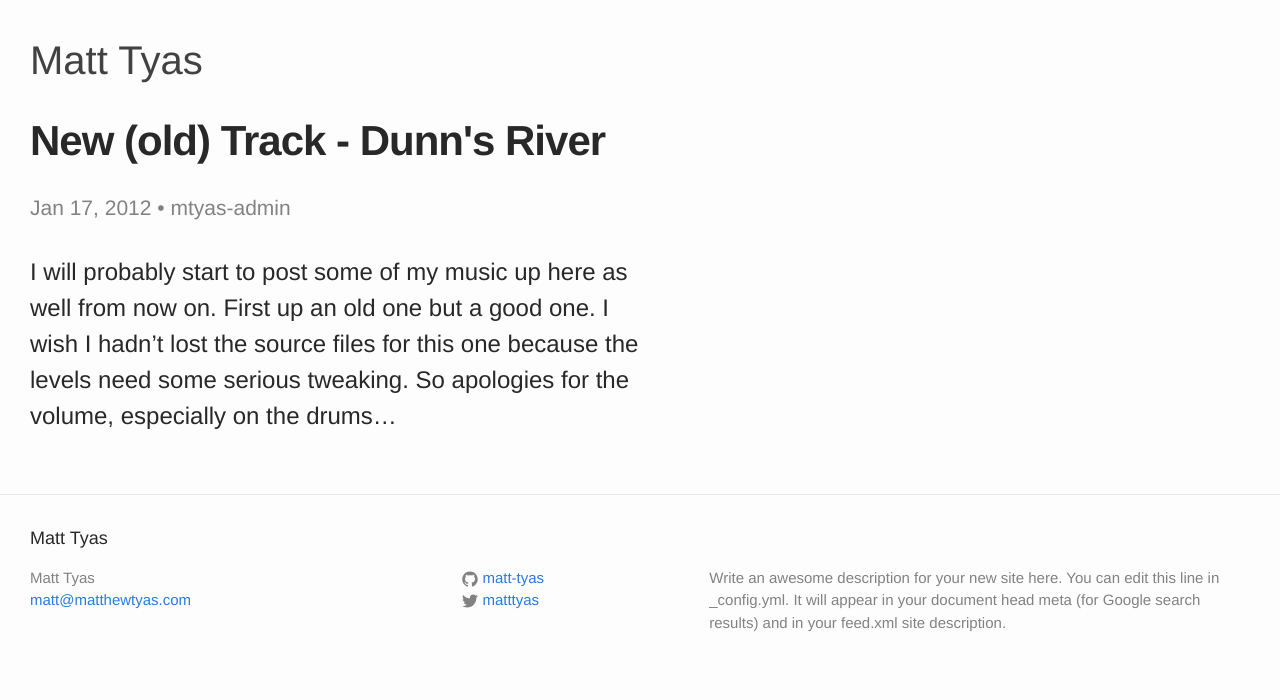
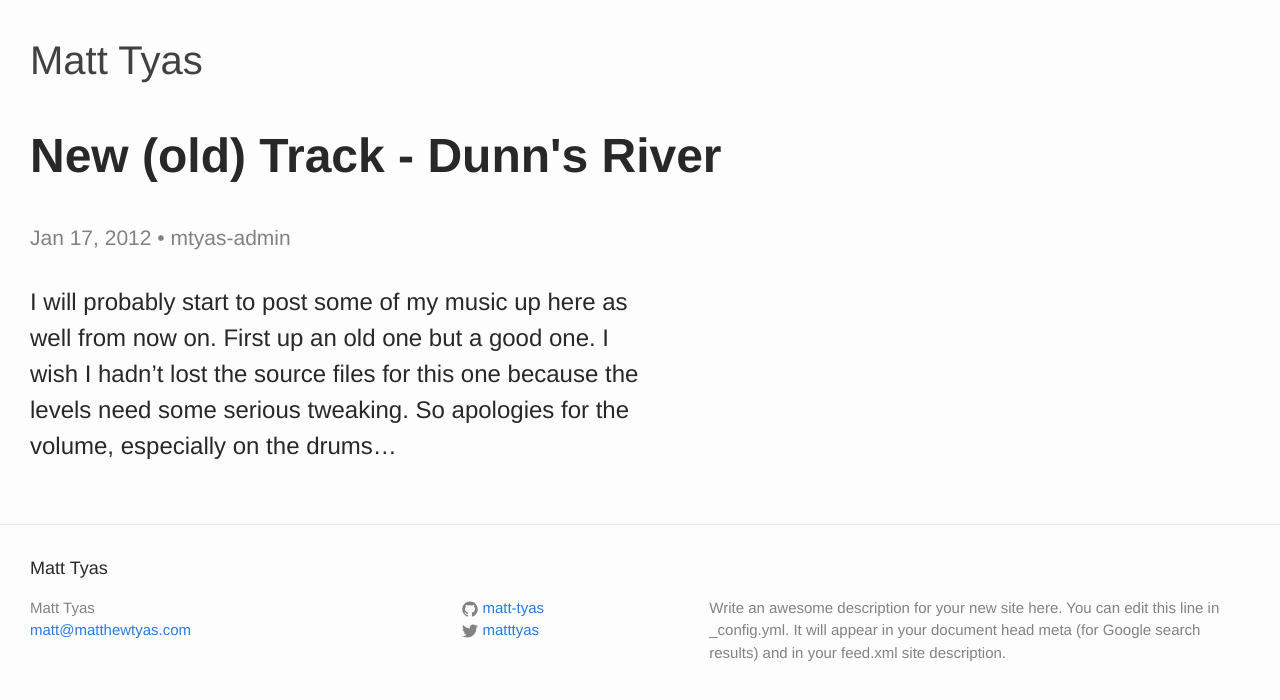
Before and after one commit to matt-tyas/matt-tyas.github.io, a Jekyll site: the page built from _posts/2012-01-17-dunns-river.markdown, in a window 1280 px wide. Shown: the top 700 px of the page. Built offline with Jekyll 4.4.1, drawn with Linux system fonts in a browser that asks for light colours.

Commit message:
grid added

```diff
--- a/_layouts/post.html
+++ b/_layouts/post.html
@@ -2,18 +2,21 @@
 layout: default
 ---
 <div class="row">
-  <div class="column small-12 medium-8 large-6">
+
     <article class="post" itemscope itemtype="http://schema.org/BlogPosting">
+      <div class="column small-12 medium-10 large-7">
+        <header class="post-header">
+          <h1 class="post-title" itemprop="name headline">{{ page.title }}</h1>
+          <p class="post-meta"><time datetime="{{ page.date | date_to_xmlschema }}" itemprop="datePublished">{{ page.date | date: "%b %-d, %Y" }}</time>{% if page.author %} • <span itemprop="author" itemscope itemtype="http://schema.org/Person"><span itemprop="name">{{ page.author }}</span></span>{% endif %}</p>
+        </header>
 
-      <header class="post-header">
-        <h1 class="post-title" itemprop="name headline">{{ page.title }}</h1>
-        <p class="post-meta"><time datetime="{{ page.date | date_to_xmlschema }}" itemprop="datePublished">{{ page.date | date: "%b %-d, %Y" }}</time>{% if page.author %} • <span itemprop="author" itemscope itemtype="http://schema.org/Person"><span itemprop="name">{{ page.author }}</span></span>{% endif %}</p>
-      </header>
+      </div>
+      <div class="column small-12 medium-8 large-6">
 
-      <div class="post-content" itemprop="articleBody">
-        {{ content }}
+        <div class="post-content" itemprop="articleBody">
+          {{ content }}
+        </div>
       </div>
+    </article>
 
-    </article>
-  </div>
 </div>
--- a/_sass/_layout.scss
+++ b/_sass/_layout.scss
@@ -18,6 +18,17 @@
 @include media-query($on-palm) {
     .site-title {
         font-size: 31px;
+    }
+}
+
+.post-title {
+    font-size: 2em;
+    line-height: 1.5;
+}
+@include media-query($on-palm) {
+    .post-title {
+        font-size: 38px;
+        line-height: 1.3;
     }
 }
 
@@ -191,23 +202,18 @@
     font-size: 24px;
 }
 
-
+.post-content {
+    ul {
+        margin-left:0;
+        list-style: none;
+    }
+}
 
 /**
  * Posts
  */
 .post-header {
     margin-bottom: $spacing-unit;
-}
-
-.post-title {
-    font-size: 42px;
-    letter-spacing: -1px;
-    line-height: 1;
-
-    @include media-query($on-laptop) {
-        font-size: 36px;
-    }
 }
 
 .post-content {
```
